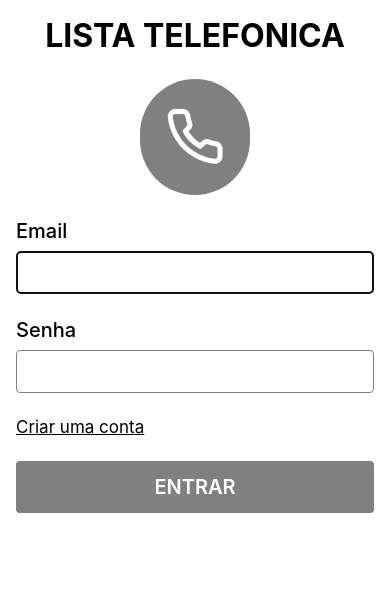
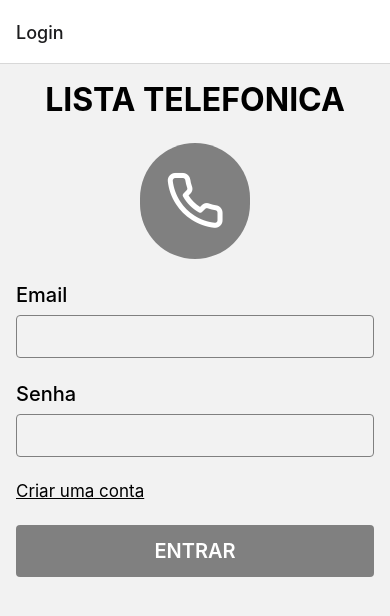
Before and after one commit to GabrielLaminas/app-tel, a React Native app: screen / in a window 390 px wide. Shown: the top 616 px of the page. Built offline with nearby package versions, Linux system fonts and the light colour scheme.

Commit message:
Configuração de Rotas

```diff
--- a/App.js
+++ b/App.js
@@ -1,13 +1,22 @@
-import { View, Text } from "react-native";
-import React from "react";
-import Login from "./src/Pages/Login/Login.js";
-import Conta from "./src/Pages/Conta/Conta.js";
-import Contato from "./src/Pages/Contato/Contato.js";
-import ContatoUsuario from "./src/Pages/ContatoUsuario/ContatoUsuario.js";
+import {View, Text} from 'react-native';
+import React from 'react';
+import Login from './src/Pages/Login/Login.js';
+import Conta from './src/Pages/Conta/Conta.js';
+import Contato from './src/Pages/Contato/Contato.js';
+import ContatoUsuario from './src/Pages/ContatoUsuario/ContatoUsuario.js';
+
+import {NavigationContainer} from '@react-navigation/native';
+import {createStackNavigator} from '@react-navigation/stack';
+
+const Stack = createStackNavigator();
 
 const App = () => {
   return (
-    <Login />
+    <NavigationContainer>
+      <Stack.Navigator>
+        <Stack.Screen name="Login" component={Login} />
+      </Stack.Navigator>
+    </NavigationContainer>
   );
 };
 
--- a/package.json
+++ b/package.json
@@ -11,11 +11,14 @@
   },
   "dependencies": {
     "@react-native-async-storage/async-storage": "^1.23.1",
+    "@react-navigation/native": "^6.1.17",
     "@react-navigation/stack": "^6.3.29",
     "firebase": "^10.11.1",
     "react": "18.2.0",
     "react-native": "0.74.0",
     "react-native-gesture-handler": "^2.16.1",
+    "react-native-safe-area-context": "^4.10.1",
+    "react-native-screens": "^3.31.1",
     "react-native-vector-icons": "^10.1.0",
     "styled-components": "^6.1.9",
     "yup": "^1.4.0"
```
Also changed, not shown: 2 other files (tests, documents, lock files or other folders).
